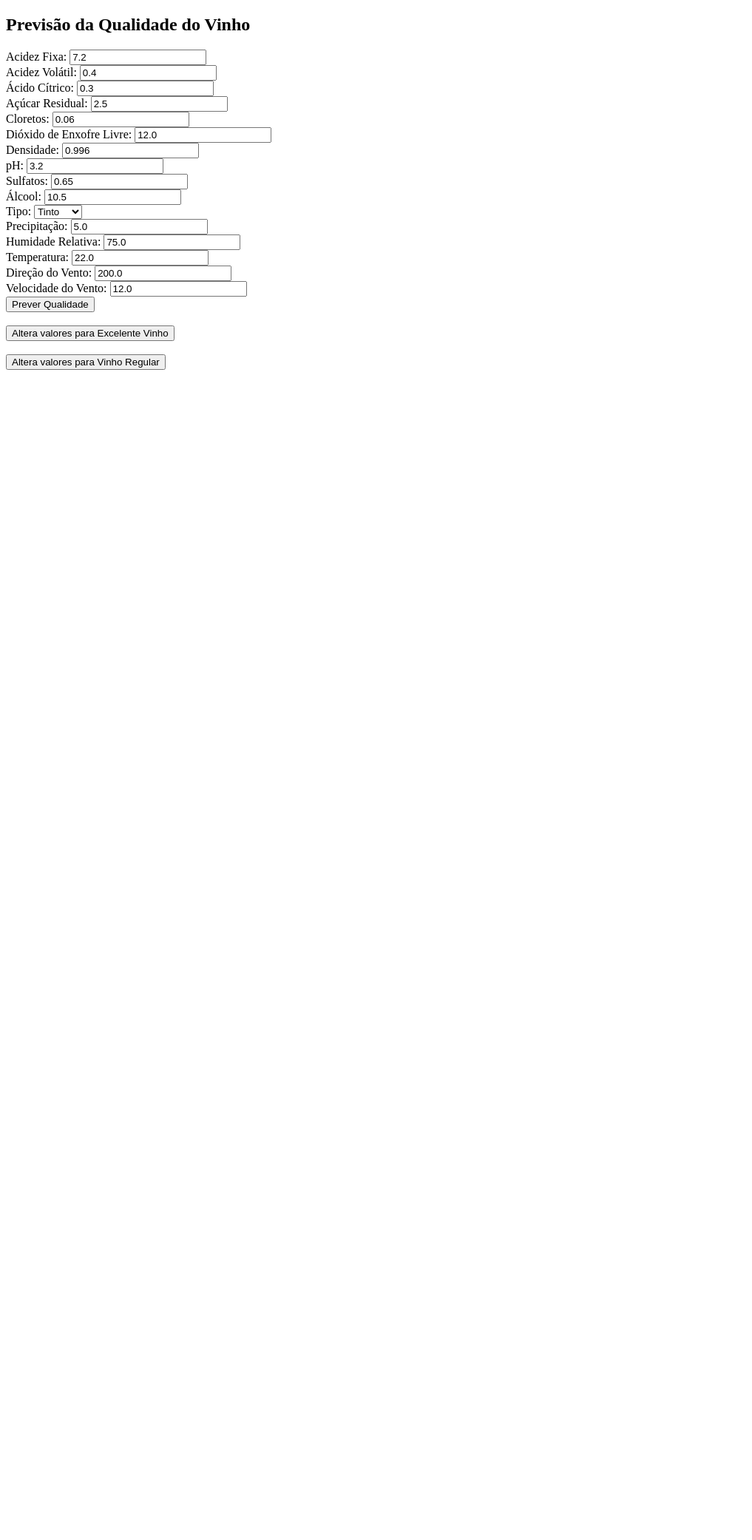
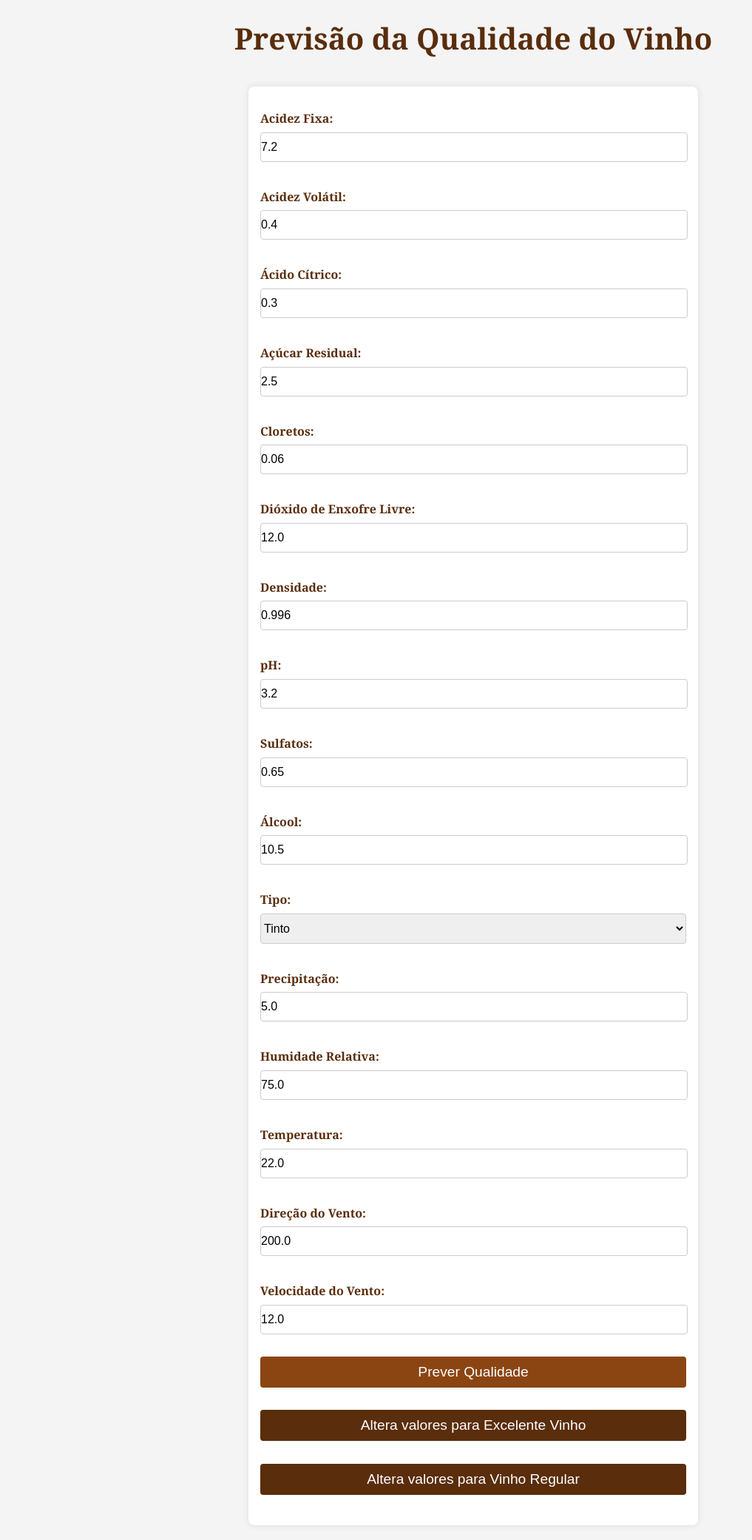
Before and after one commit to RPeleja/WorkML, a Flask app: page / in a window 1280 px wide. Shown: the whole page at 74% size, without its empty margins (0-1017 px from the left). Before the commit the page ends 500 px from the top, so only its background shows below. Run offline with Flask 3, Linux system fonts and the light colour scheme; parts of the project's set-up code (start-up, migrations or seed data) failed here and were passed over.

Commit message:
added some css

```diff
--- a/Templates/index.html
+++ b/Templates/index.html
@@ -4,6 +4,87 @@
     <meta charset="UTF-8">
     <meta name="viewport" content="width=device-width, initial-scale=1.0">
     <title>Previsão da Qualidade do Vinho</title>
+    <style>
+        body {
+            font-family: 'Georgia', serif;
+            background-color: #f4f4f4;
+            color: #333;
+            margin: 0;
+            padding: 0;
+            line-height: 1.6;
+        }
+
+        h2 {
+            text-align: center;
+            color: #5a2d0c;
+            font-size: 2.5em;
+            margin-top: 20px;
+        }
+
+        form {
+            max-width: 600px;
+            margin: 20px auto;
+            padding: 20px;
+            background: #fff;
+            border-radius: 8px;
+            box-shadow: 0 0 10px rgba(0, 0, 0, 0.1);
+        }
+
+        label {
+            display: block;
+            margin: 15px 0 5px;
+            font-weight: bold;
+            color: #5a2d0c;
+        }
+
+        input[type="number"], select {
+            width: 100%;
+            padding: 10px 0px 10px 0px;
+            margin-bottom: 20px;
+            border: 1px solid #ccc;
+            border-radius: 4px;
+            font-size: 1em;
+        }
+
+        button {
+            display: inline-block;
+            width: 100%;
+            padding: 10px;
+            background-color: #8b4513;
+            color: #fff;
+            border: none;
+            border-radius: 4px;
+            font-size: 1.2em;
+            cursor: pointer;
+            margin-top: 10px;
+        }
+
+        button:hover {
+            background-color: #a0522d;
+        }
+
+        button[type="button"] {
+            background-color: #5a2d0c;
+            margin-top: 5px;
+        }
+
+        button[type="button"]:hover {
+            background-color: #7a4a2c;
+        }
+
+        .max-w-xl {
+            max-width: 36rem;
+        }
+
+        .mx-auto {
+            margin-left: auto;
+            margin-right: auto;
+        }
+
+        .p-4 {
+            padding: 1rem;
+        }
+    </style>
     <script>
         function setNewDefaults() {
             document.querySelector('input[name="fixed_acidity"]').value = "7.4";
@@ -15,7 +96,7 @@
             document.querySelector('input[name="density"]').value = "0.9";
             document.querySelector('input[name="pH"]').value = "3.58";
             document.querySelector('input[name="sulphates"]').value = "0.69";
-            document.querySelector('input[name="alcohol"]').value = "10.8";
+            document.querySelector('input[name="alcohol"]').value = "13.5";
             document.querySelector('select[name="type"]').value = "0"; // Tinto
             document.querySelector('input[name="precipitation"]').value = "0.0";
             document.querySelector('input[name="relativehumidity"]').value = "0.9";
```
Also changed, not shown: Templates/result.html (+81 -0 lines).
